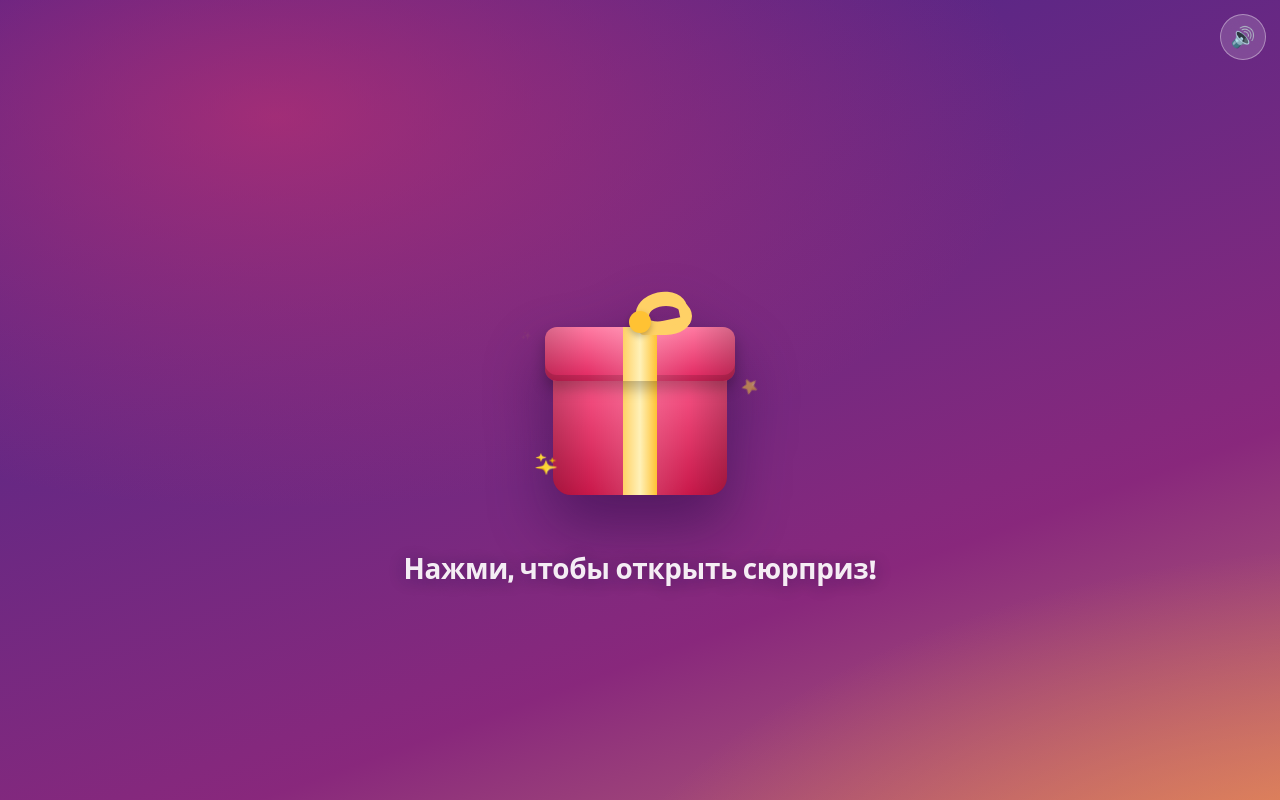
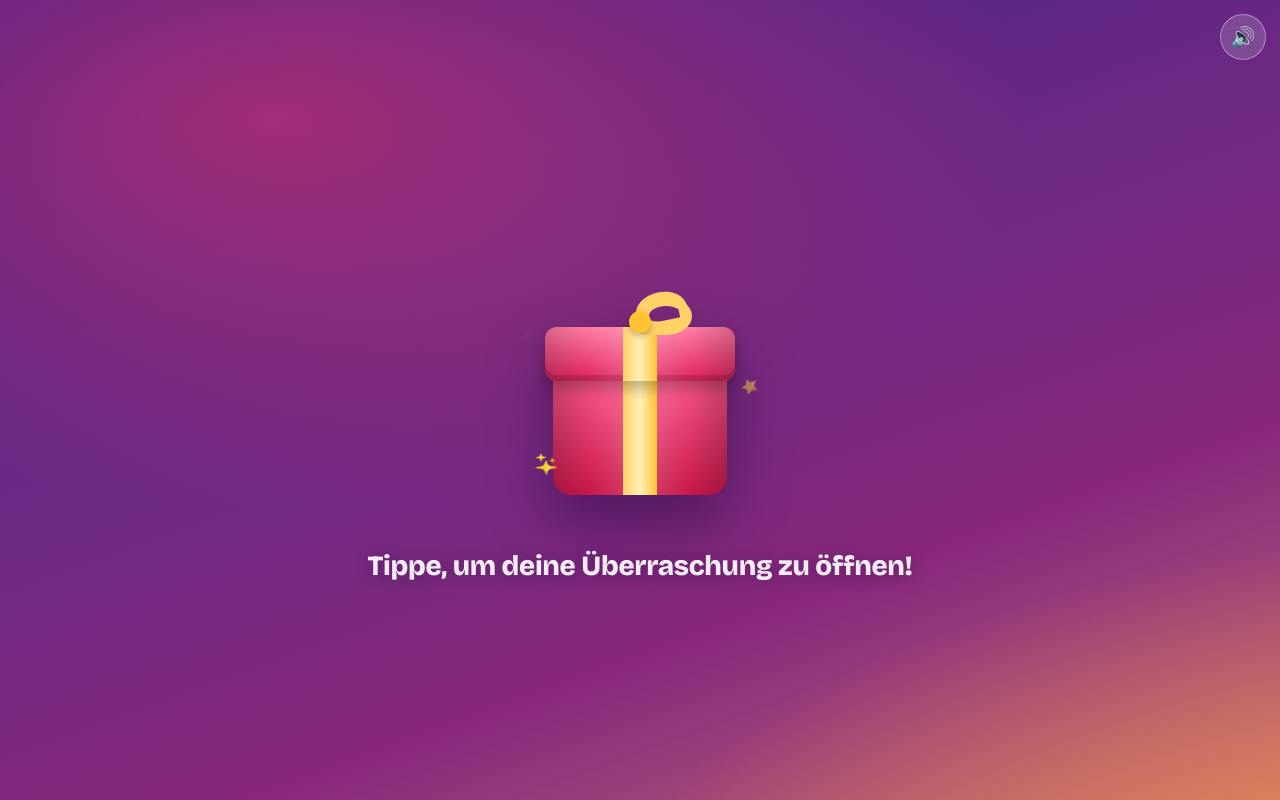
Before and after one commit to ayananabieva10-max/gift, a plain HTML site: page index.html in a window 1280 px wide. Drawn offline with nearby package versions, Linux system fonts and the light colour scheme.

```diff
--- a/index.html
+++ b/index.html
@@ -1,11 +1,9 @@
-
-
 <!DOCTYPE html>
-<html lang="ru">
+<html lang="de">
 <head>
 <meta charset="utf-8">
 <meta name="viewport" content="width=device-width, initial-scale=1, viewport-fit=cover">
-<title>С днём рождения! 🎁</title>
+<title>Alles Gute zum Geburtstag! 🎁</title>
 <link rel="preconnect" href="https://fonts.googleapis.com">
 <link href="https://fonts.googleapis.com/css2?family=Bricolage+Grotesque:opsz,wght@12..96,500;12..96,800&family=Caveat:wght@500;700&display=swap" rel="stylesheet">
 <style>
@@ -146,11 +144,11 @@
 <body>
 
 <canvas id="fx"></canvas>
-<button id="snd" aria-label="Звук вкл/выкл">🔊</button>
+<button id="snd" aria-label="Ton an/aus">🔊</button>
 
 <!-- Этап 1 -->
 <section class="stage" id="s1">
-  <div class="box" id="box" role="button" tabindex="0" aria-label="Открыть подарок">
+  <div class="box" id="box" role="button" tabindex="0" aria-label="Geschenk öffnen">
     <div class="body"><div class="rib"></div></div>
     <div class="lid"><div class="rib"></div><div class="bow"><i></i><i></i><b></b></div></div>
     <span class="spark" style="left:-30px;top:20px">✨</span>
@@ -163,14 +161,14 @@
 <!-- Этап 2 -->
 <div id="cake">
   <div class="plate"></div><div class="tier t1"></div><div class="tier t2"></div>
-  <div class="candle"><div class="wick"></div><div class="flame" id="flame" role="button" tabindex="0" aria-label="Задуть свечу"></div></div>
+  <div class="candle"><div class="wick"></div><div class="flame" id="flame" role="button" tabindex="0" aria-label="Kerze auspusten"></div></div>
   <div class="prompt hide" id="p2"></div>
 </div>
 
 <!-- Этап 3 -->
 <section class="stage" id="s3">
   <div class="cardwrap" id="cardwrap">
-    <div class="tilt" id="tilt" role="button" tabindex="0" aria-label="Открыть письмо">
+    <div class="tilt" id="tilt" role="button" tabindex="0" aria-label="Brief öffnen">
       <div class="polaroid">
         <div class="photo" id="photo"></div>
         <p class="cap" id="cap"></p><div class="hint" id="hint"></div>
@@ -189,34 +187,34 @@
    CONFIG — редактируйте только этот блок
    ===================================================================== */
 const CONFIG = {
-  recipientName: 'Анна',
-  senderName: 'Твой друг',
-  photoUrl: '',            // ссылка или путь к фото (например 'photo.jpg'). Пусто — покажется photoEmoji
+  recipientName: 'Julius',
+  senderName: 'Dein Freund',
+  photoUrl: '',            // Link oder Pfad zum Foto (z. B. 'photo.jpg'). Leer = photoEmoji wird gezeigt
   photoEmoji: '🥳',
-  caption: 'С днём рождения!',
-  colors: { primary: '#3b1c8c', accent: '#d6336c', warm: '#ff9f43' }, // фиолет → розовый → закат
+  caption: 'Alles Gute!',
+  colors: { primary: '#3b1c8c', accent: '#d6336c', warm: '#ff9f43' }, // Violett → Pink → Sonnenuntergang
   ui: {
-    boxPrompt: 'Нажми, чтобы открыть сюрприз!',
-    cakePrompt: 'Загадай желание и задуй свечу — нажми на пламя!',
-    cardPrompt: 'Нажимай на пузыри и открой письмо 💌',
-    cardHint: 'нажми на открытку',
-    closeBtn: 'Закрыть'
+    boxPrompt: 'Tippe, um deine Überraschung zu öffnen!',
+    cakePrompt: 'Wünsch dir was und tippe auf die Flamme, um die Kerze auszupusten!',
+    cardPrompt: 'Tippe auf die Blasen und öffne den Brief 💌',
+    cardHint: 'tippe auf die Karte',
+    closeBtn: 'Schließen'
   },
-  letterTitle: 'Дорогая {name}!',
+  letterTitle: 'Lieber {name}!',
   letterText:
-`Поздравляю тебя с днём рождения!
-Пусть этот год будет добрым,
-ярким и немного безумным.
-Пусть рядом будут те, кто любит,
-а дела радуют и получаются.
-Ты заслуживаешь всего самого лучшего.
+`Alles, alles Gute zum Geburtstag!
+Möge dieses Jahr freundlich,
+bunt und ein bisschen verrückt werden.
+Mögen dir die Menschen nah sein, die dich lieben,
+und mögen dir deine Vorhaben Freude machen und gelingen.
+Du verdienst nur das Beste.
 
-Обнимаю крепко!`,
+Ich drücke dich ganz fest!`,
   fortunes: [
-    { icon: '🎈', label: 'Счастье', text: 'Каждое утро в этом году будет начинаться с повода улыбнуться.' },
-    { icon: '🚀', label: 'Успех',   text: 'Идеи будут срабатывать с первого раза, а дедлайны — сами сдвигаться.' },
-    { icon: '💰', label: 'Богатство', text: 'Кошелёк потолстеет, а в карманах будут находиться забытые купюры.' },
-    { icon: '🍕', label: 'Пицца',   text: 'Безлимитная пицца до конца года. Условия мелким шрифтом отсутствуют.' }
+    { icon: '🎈', label: 'Glück',     text: 'Jeder Morgen in diesem Jahr beginnt mit einem Grund zum Lächeln.' },
+    { icon: '🚀', label: 'Erfolg',    text: 'Deine Ideen zünden gleich beim ersten Mal, und Deadlines verschieben sich von selbst.' },
+    { icon: '💰', label: 'Reichtum',  text: 'Dein Geldbeutel wird dicker, und in deinen Taschen tauchen vergessene Scheine auf.' },
+    { icon: '🍕', label: 'Pizza',     text: 'Unbegrenzt Pizza bis zum Jahresende. Kleingedrucktes gibt es keins.' }
   ],
   sound: true
 };
@@ -242,9 +240,9 @@
   $('lh').textContent = CONFIG.letterTitle.replace('{name}', CONFIG.recipientName);
   $('lt').textContent = CONFIG.letterText + '\n\n— ' + CONFIG.senderName;
   $('lc').textContent = CONFIG.ui.closeBtn;
-  document.title = 'С днём рождения, ' + CONFIG.recipientName + '! 🎁';
+  document.title = 'Alles Gute zum Geburtstag, ' + CONFIG.recipientName + '! 🎁';
   $('photo').innerHTML = CONFIG.photoUrl
-    ? `<img src="${CONFIG.photoUrl}" alt="Фото" draggable="false">` : CONFIG.photoEmoji;
+    ? `<img src="${CONFIG.photoUrl}" alt="Foto" draggable="false">` : CONFIG.photoEmoji;
   // пузыри-сюрпризы (позиции подобраны так, чтобы не выходить за экран)
   const spots = [['top:-6%;left:-13%', 5, 0], ['top:6%;right:-13%', 6, .8], ['bottom:18%;left:-14%', 5.5, 1.4], ['bottom:6%;right:-12%', 6.5, .4]];
   CONFIG.fortunes.slice(0, 4).forEach((f, i) => {
```
